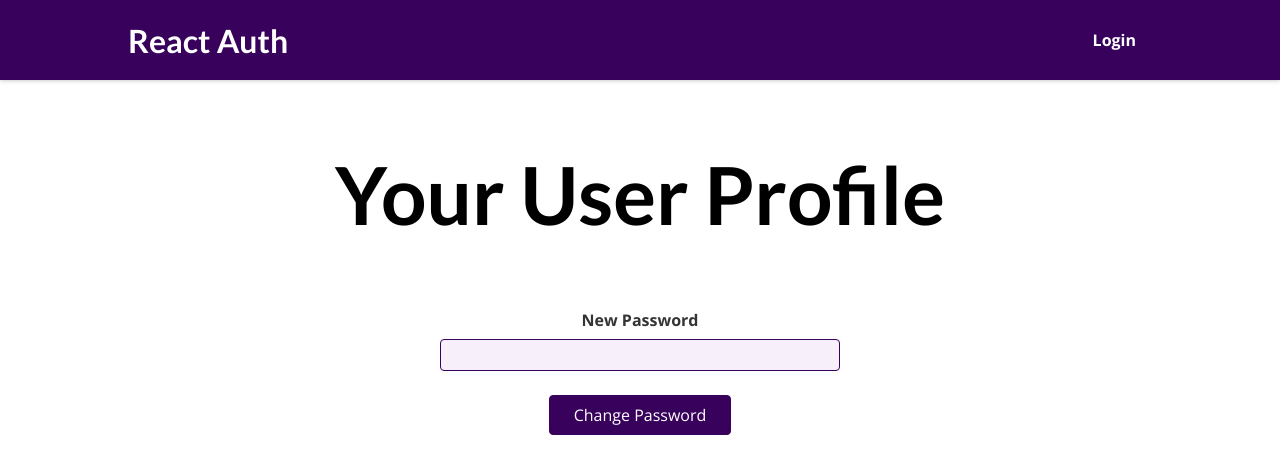
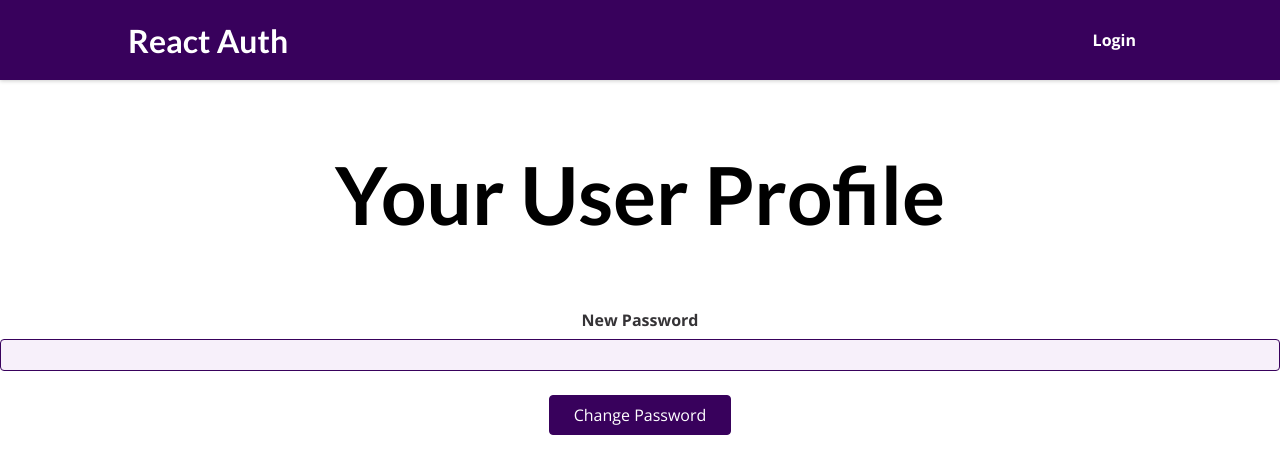
Before and after one commit to revivesanjeev/AUTHENTICATION_Email-login-project, a React (Create React App) app: page /profile in a window 1280 px wide. Shown: the top 474 px of the page. Built offline with nearby package versions, Linux system fonts and the light colour scheme.

Commit message:
update password functionallity added

```diff
--- a/src/components/Auth/AuthForm.js
+++ b/src/components/Auth/AuthForm.js
@@ -10,10 +10,6 @@ const AuthForm = () => {
 
   const [isLogin, setIsLogin] = useState(true);
   const [isLoading, setIsLoading] = useState(false);
-
-    const ctx = useContext(AuthContext);
-
-
 
   const switchAuthModeHandler = () => {
     setIsLogin((prevState) => !prevState);
@@ -50,7 +46,7 @@ const AuthForm = () => {
              return res.json();
            } else {
              return res.json().then((data) => {
-               let errorMessage = "Authentication";
+               let errorMessage = "Authentication failed";
                //  if (data && data.error && data.error.message) {
                //    errorMessage = data.error.message;
                //  }
--- a/src/components/Profile/ProfileForm.js
+++ b/src/components/Profile/ProfileForm.js
@@ -1,9 +1,11 @@
-import { useRef } from "react";
+import { useRef ,useContext} from "react";
 
 
 import classes from "./ProfileForm.module.css";
+import AuthContext from "../../store/auth-context";
 
 const ProfileForm = () => {
+  const authCtx=useContext(AuthContext);
   const newPasswordInputRef=useRef();
 const submitHandler=event=>{
   event.preventDefault();
@@ -11,19 +13,33 @@ const submitHandler=event=>{
 
   const enteredNewPassword = newPasswordInputRef.current.value;
   //add validation
+fetch(
+  "https://identitytoolkit.googleapis.com/v1/accounts:update?key=AIzaSyA2PRBN-B7iDrOQeTYJRB7M_GknBB9MkXg",{
+    method:'POST',
+    body:JSON.stringify({
+      idToken:authCtx.token,
+      password:enteredNewPassword,
+      returnSecureToken:false
+    }),
+    headers:{
+      'Content-Type':'application/json'
+    }
+  }
+).then(res=>{
+  //assume it is always succeed
+})
 
-
-}
+};
 
 
 
 
 
   return (
-    <form className={classes.form}>
+    <form className={classes.form} onSubmit={submitHandler}>
       <div className={classes.control}>
         <label htmlFor="new-password">New Password</label>
-        <input type="password" id="new-password" ref={newPasswordInputRef} />
+        <input type="password" id="new-password"  minLength="7" ref={newPasswordInputRef} />
       </div>
       <div className={classes.action}>
         <button>Change Password</button>
--- a/src/components/Profile/ProfileForm.module.css
+++ b/src/components/Profile/ProfileForm.module.css
@@ -1,9 +1,3 @@
-.form {
-  width: 95%;
-  max-width: 25rem;
-  margin: 2rem auto;
-}
-
 .control {
   margin-bottom: 0.5rem;
 }
```
